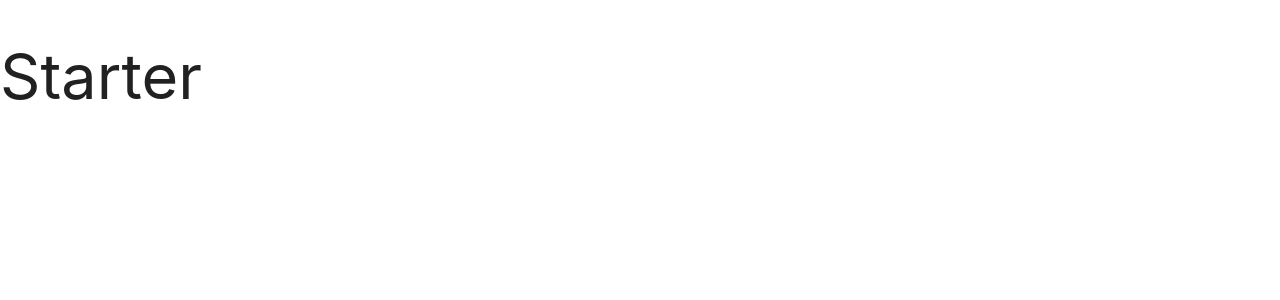
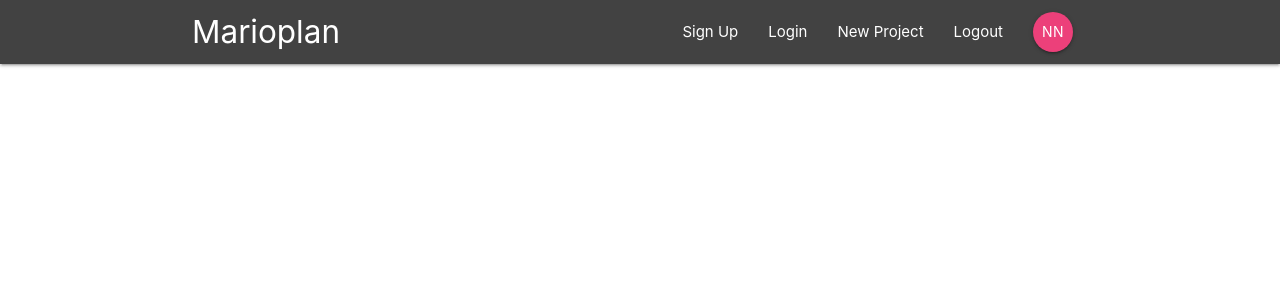
Before and after one commit to narek4241/react-redux-firebase-app, a React (Create React App) app: page / in a window 1280 px wide. Shown: the top 300 px of the page. Built offline with nearby package versions, Linux system fonts and the light colour scheme.

Commit message:
setup Navbar comp, and its child comps

```diff
--- a/package.json
+++ b/package.json
@@ -8,6 +8,7 @@
     "@testing-library/user-event": "^12.6.2",
     "react": "^17.0.1",
     "react-dom": "^17.0.1",
+    "react-router-dom": "^5.2.0",
     "react-scripts": "4.0.1",
     "web-vitals": "^0.2.4"
   },
--- a/src/App.js
+++ b/src/App.js
@@ -1,9 +1,17 @@
-function App() {
-  return (
-    <div className="App">
-      <h1>Starter</h1>
-    </div>
-  );
+import React, { Component } from 'react';
+import { BrowserRouter } from 'react-router-dom';
+import Navbar from './components/layout/Navbar';
+
+class App extends Component {
+  render() {
+    return (
+      <div>
+        <BrowserRouter>
+          <Navbar />
+        </BrowserRouter>
+      </div>
+    );
+  }
 }
 
 export default App;
--- a/src/components/layout/Navbar.jsx
+++ b/src/components/layout/Navbar.jsx
@@ -0,0 +1,20 @@
+import React from 'react';
+import { Link } from 'react-router-dom';
+import SignedInLinks from './SignedInLinks';
+import SignedOutLinks from './SignedOutLinks';
+
+const Navbar = () => {
+  return (
+    <nav className="nav-wrapper grey darken-3">
+      <div className="container">
+        <Link to="/" className="brand-logo">
+          Marioplan
+        </Link>
+        <SignedInLinks />
+        <SignedOutLinks />
+      </div>
+    </nav>
+  );
+};
+
+export default Navbar;
--- a/src/components/layout/SignedInLinks.jsx
+++ b/src/components/layout/SignedInLinks.jsx
@@ -0,0 +1,22 @@
+import React from 'react';
+import { NavLink } from 'react-router-dom';
+
+const SignedInLinks = () => {
+  return (
+    <ul className="right">
+      <li>
+        <NavLink to="/">New Project</NavLink>
+      </li>
+      <li>
+        <NavLink to="/">Logout</NavLink>
+      </li>
+      <li>
+        <NavLink to="/" className="btn btn-floating pink lighten-1">
+          NN
+        </NavLink>
+      </li>
+    </ul>
+  );
+};
+
+export default SignedInLinks;
--- a/src/components/layout/SignedOutLinks.jsx
+++ b/src/components/layout/SignedOutLinks.jsx
@@ -0,0 +1,17 @@
+import React from 'react';
+import { NavLink } from 'react-router-dom';
+
+const SignedOutLinks = () => {
+  return (
+    <ul className="right">
+      <li>
+        <NavLink to="/">Sign Up</NavLink>
+      </li>
+      <li>
+        <NavLink to="/">Login</NavLink>
+      </li>
+    </ul>
+  );
+};
+
+export default SignedOutLinks;
```
Also changed, not shown: 1 other file (tests, documents, lock files or other folders).
